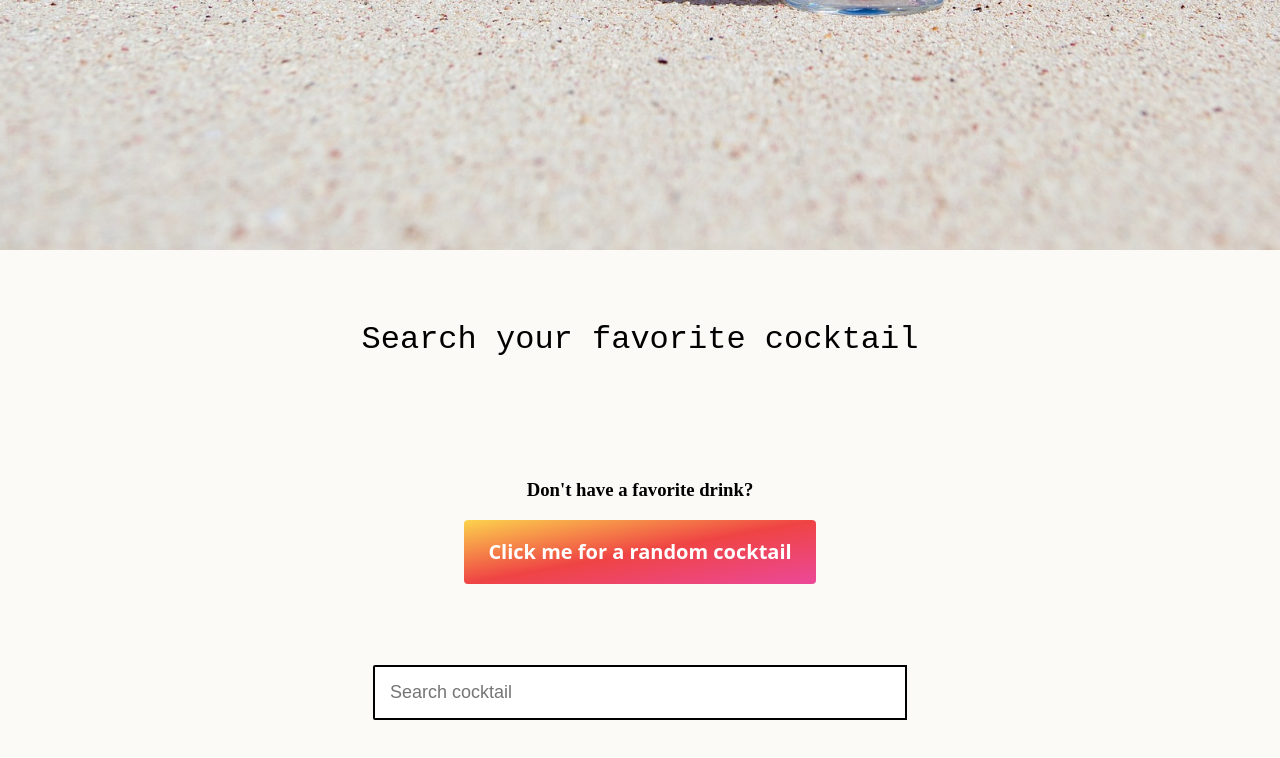
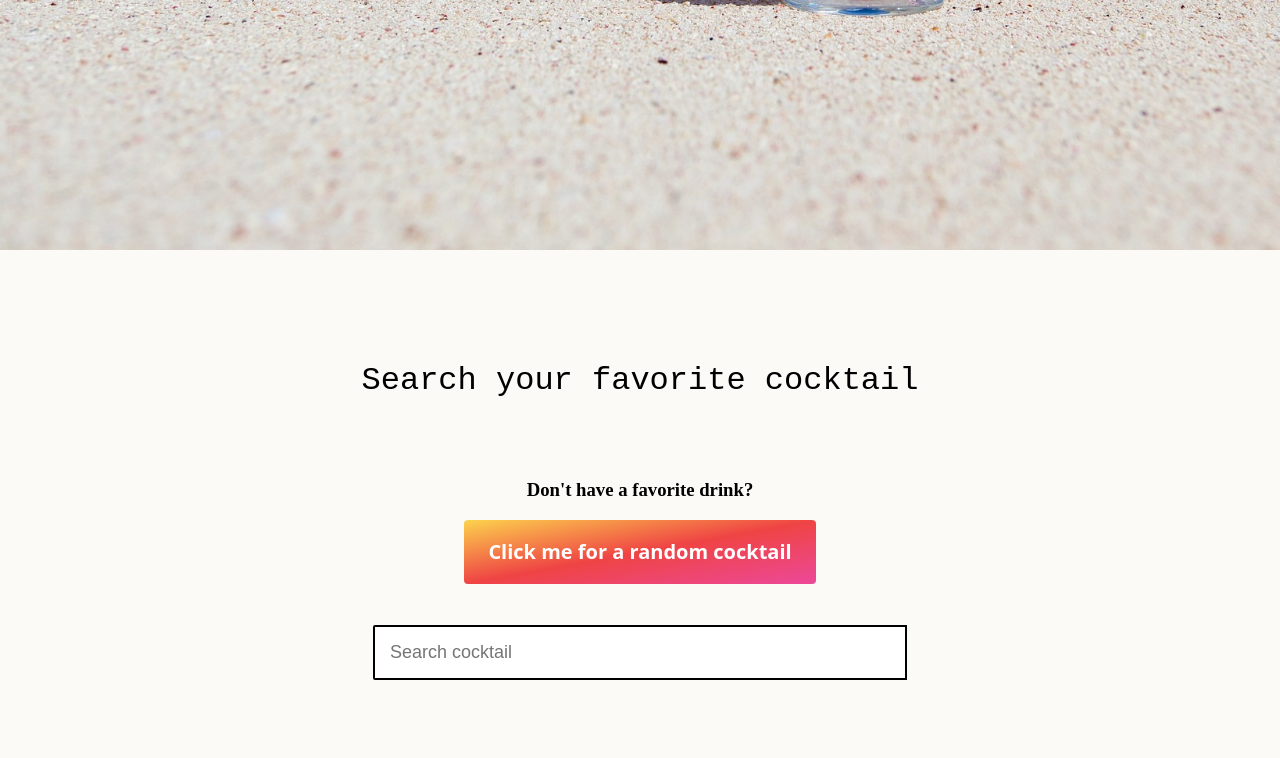
Before and after one commit to kbrandt123/Cocktail-Menu, a React (Create React App) app: page / in a window 1280 px wide. Shown: the part 750-1508 px from the top of the page. Built offline with nearby package versions, Linux system fonts and the light colour scheme.

Commit message:
added styles and random generator button

```diff
--- a/src/components/RenderDrink.js
+++ b/src/components/RenderDrink.js
@@ -20,7 +20,7 @@ const RenderDrink = (props) => {
   return (
     <>
       <div className="cocktail-div">
-        <div className="cocktail-img-div">
+        <div className="cocktail-img">
           <img className="image" src={props.drink.strDrinkThumb} />
         </div>
         <div className="cocktail-info">
--- a/src/components/SearchBar.css
+++ b/src/components/SearchBar.css
@@ -35,7 +35,7 @@
   flex-direction: column;
   width: 100%;
   height: 40%;
-  justify-content: space-between;
+  justify-content: space-evenly;
 }
 
 /* .btn-container {
```
